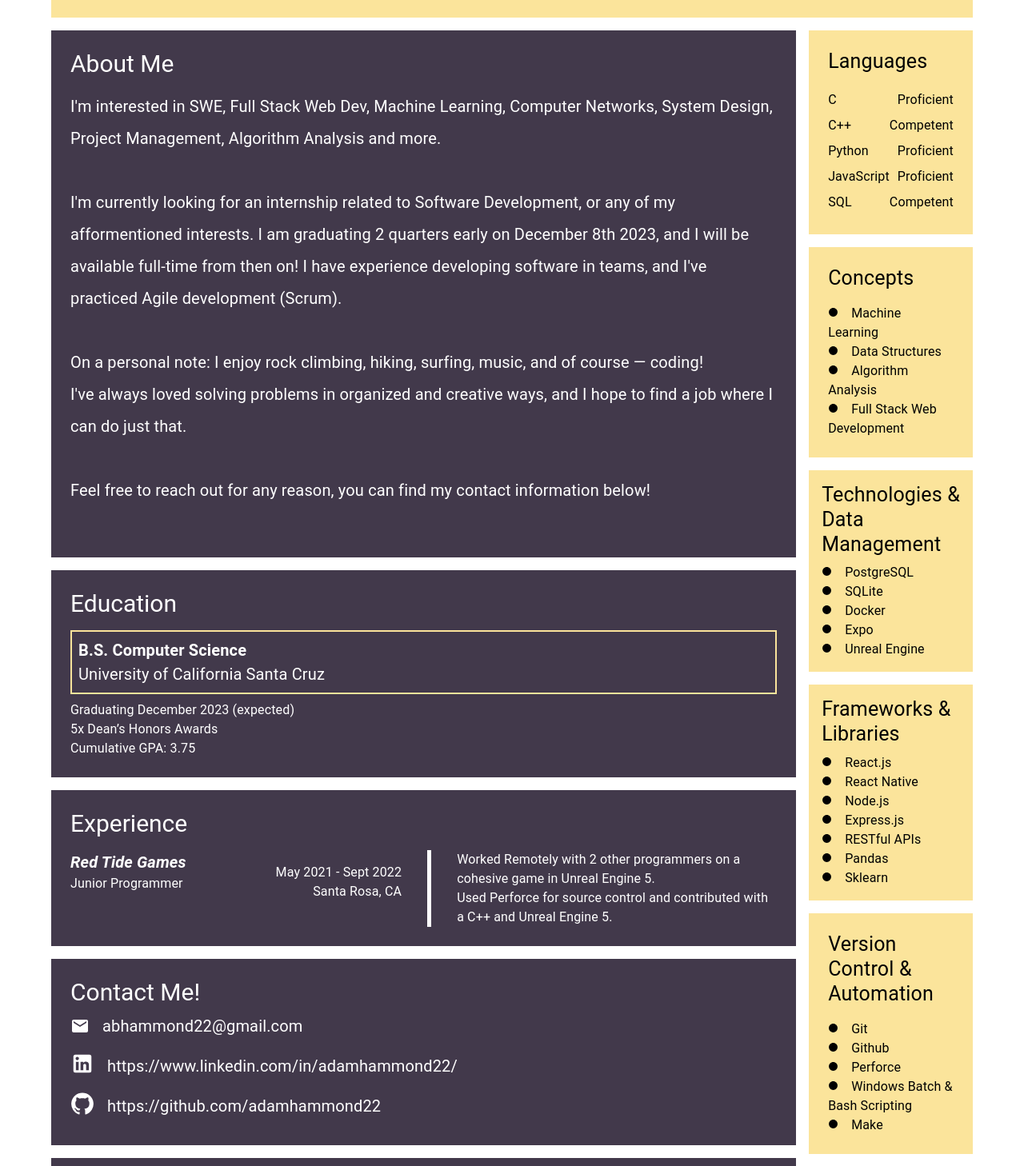
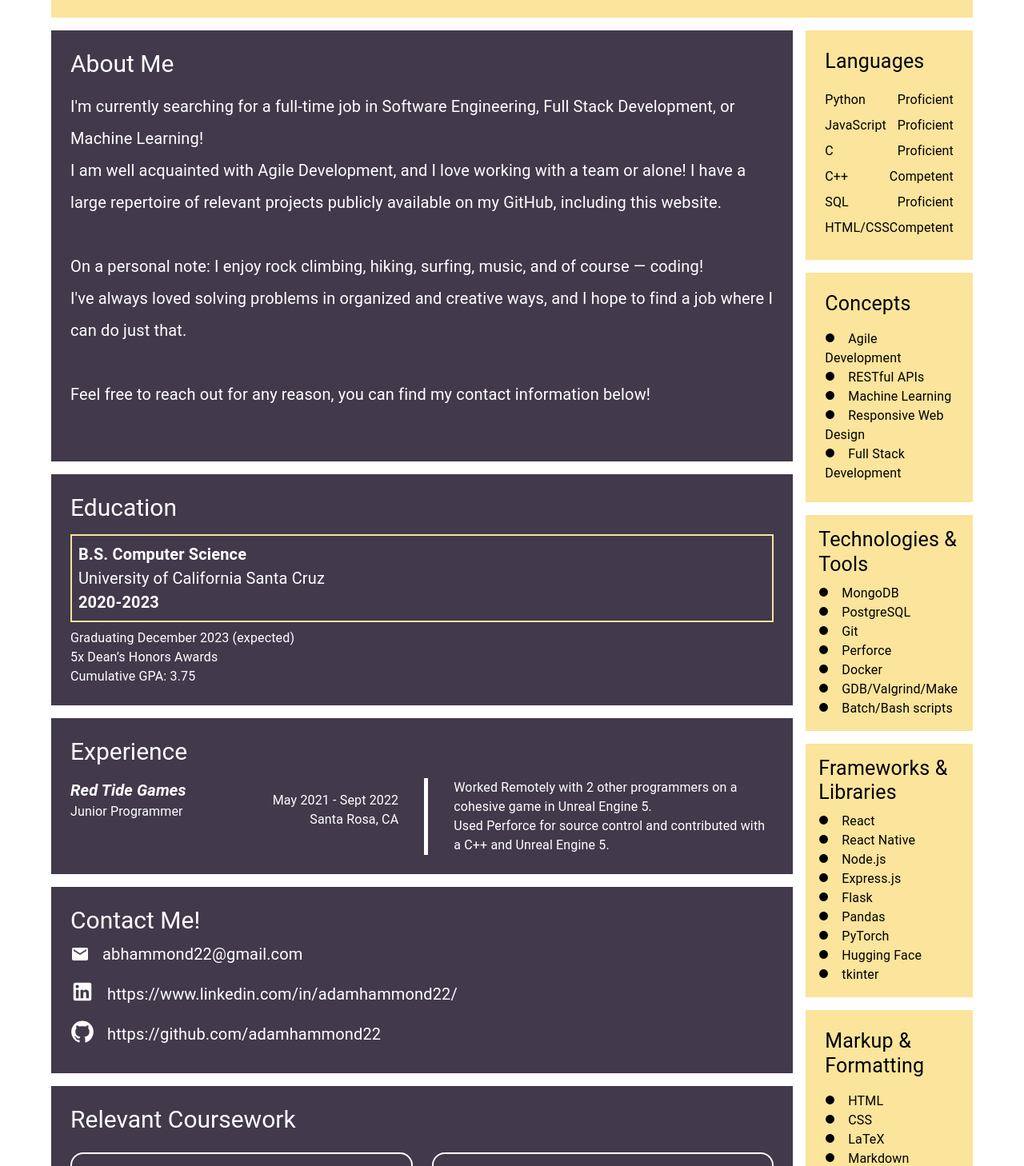
Before and after one commit to adamhammond22/React-Website, a React (Create React App) app: page /#/ in a window 1280 px wide. Shown: the part 492-1950 px from the top of the page at 80% size. Built offline with nearby package versions, Linux system fonts and the light colour scheme.

Commit message:
beginning to revise home content

```diff
--- a/src/HomeContent.jsx
+++ b/src/HomeContent.jsx
@@ -27,29 +27,25 @@ const courses = [
   'Computer Networks',
 ];
 const languagesKnown = {
+
+  'Python': 'Proficient',
+  'JavaScript': 'Proficient',
   'C': 'Proficient',
   'C++': 'Competent',
-  'Python': 'Proficient',
-  'JavaScript': 'Proficient',
-  'SQL': 'Competent',
+  'SQL': 'Proficient',
+  'HTML/CSS': 'Competent',
 }
 
-const conceptsKnown = [
-  'Machine Learning', 'Data Structures', 'Algorithm Analysis',
-  'Full Stack Web Development']
+const conceptsKnown = [ 'Agile Development',  'RESTful APIs', 'Machine Learning', 'Responsive Web Design', 'Full Stack Development']
 
-const technologiesAndDataManagament = [
-  'PostgreSQL', 'SQLite', 'Docker',
-  'Expo', 'Unreal Engine']
+const technologiesAndTools = [
+  'MongoDB', 'PostgreSQL', 'Git', 'Perforce', 'Docker', 'GDB/Valgrind/Make', 'Batch/Bash scripts'
+]
+
 
 const frameworksAndLibraries =  [
-  'React.js', 'React Native', 'Node.js',
-  'Express.js', 'RESTful APIs', 'Pandas',
-  'Sklearn']
+  'React', 'React Native', 'Node.js', 'Express.js', 'Flask', 'Pandas', 'PyTorch', 'Hugging Face', 'tkinter']
 
-const versionControlAndAutomation = [
-  'Git', 'Github', 'Perforce',
-  'Windows Batch & Bash Scripting', 'Make']
 
 const markupAndFormatting = [
   'HTML',  'CSS', 'LaTeX',
@@ -69,11 +65,11 @@ const leftContentBoxes = () => {
         About Me
         </Typography>
         <Typography variant = "p3" sx={{lineHeight: 2}}>
-          I'm interested in SWE, Full Stack Web Dev, Machine Learning,
-          Computer Networks, System Design, Project Management, Algorithm  Analysis and more.<br/><br/>
-          I'm currently looking for an internship related to Software Development, or any of my afformentioned interests.
-          I am graduating 2 quarters early on December 8th 2023, and I will be available full-time from then on!
-          I have experience developing software in teams, and I've practiced Agile development (Scrum). <br/><br/>
+          I'm currently searching for a full-time job in Software Engineering, Full Stack Development, or Machine Learning!<br/>
+
+          I am well acquainted with Agile Development, and I love working with a team or alone!
+          I have a large repertoire of relevant projects publicly available on my GitHub, including this website.
+          <br/><br/>
           On a personal note: I enjoy rock climbing, hiking, surfing, music, and of course — coding!<br/>
           I've always loved solving problems in organized and creative ways, and I hope to find a job where I can do just that.<br/><br/>
           Feel free to reach out for any reason, you can find my contact information below!<br/><br/>
@@ -87,11 +83,14 @@ const leftContentBoxes = () => {
         Education
         </Typography>
         <Box sx = {{mt: 2}}>
-          <Box sx = {{border: 2, padding: 1, mb: 1, borderColor: 'HomeLeftPanel.light'}} >
-          <Typography variant = "p3">
-            <b>B.S. Computer Science</b><br />
-            University of California Santa Cruz<br />
-          </Typography>
+          <Box sx = {{border: 2, padding: 1, mb: 1, borderColor: 'HomeLeftPanel.light'}} justify='space-between'>
+            <Typography inline variant = "p3" align='left'>
+              <b>B.S. Computer Science</b><br />
+              University of California Santa Cruz<br />
+            </Typography>
+            <Typography inline variant = "p3" align='right'>
+              <b>2020-2023</b><br />
+            </Typography>
           </Box>
           <Typography variant = "p4">
             Graduating December 2023 (expected)<br/>
@@ -273,16 +272,16 @@ const rightContentBoxes = () => {
       </Box>
 
 
-      {/* Technologies & Data Management Box */}
+      {/* Technologies & Tools Box */}
       <Box sx = {{flexGrow:1, p: 2, mb:2}} backgroundColor = 'HomeRightPanel.main'
         color = 'HomeRightPanel.contrastText'>
-        <Typography variant = "h4" name = 'TechnologiesAndDataManagement'
+        <Typography variant = "h4" name = 'TechnologiesAndTools'
           sx = {{mb: 1}}>
-          Technologies & Data Management
+          Technologies & Tools
         </Typography>
         <Box sx = {{}}>
           <Typography variant = "p4">
-            {technologiesAndDataManagament.map((element, index)=> {
+            {technologiesAndTools.map((element, index)=> {
                 return(
                   <div key={index}>
                     <CircleIcon sx={{width:13, height:13, mr:{xs:0.5, tiny:2}}} />{element}
@@ -315,25 +314,6 @@ const rightContentBoxes = () => {
       </Box>
 
 
-      {/* Version Control & Automation Box */}
-      <Box backgroundColor = 'HomeRightPanel.main' name='SkillsBox'
-        color = 'HomeRightPanel.contrastText' sx = {{p: 3, mb: 2}}>
-        <Typography variant = "h4" name = 'VersionControlAndAutomation'
-          sx = {{mb: 1}}>
-          Version Control & Automation
-        </Typography>
-        <Box sx = {{mt: 2}}>
-          <Typography variant = "p4">
-            {versionControlAndAutomation.map((element, index)=> {
-                return(
-                  <div key={index}>
-                    <CircleIcon sx={{width:13, height:13, mr:{xs:0.5, tiny:2}}} />{element}
-                  </div>
-                )
-              })}
-          </Typography>
-        </Box>
-      </Box>
       {/* Markup & Formatting Box */}
       <Box backgroundColor = 'HomeRightPanel.main' name='SkillsBox'
         color = 'HomeRightPanel.contrastText' sx = {{p: 3, mb: 2}}>
--- a/src/routes/Home.jsx
+++ b/src/routes/Home.jsx
@@ -17,7 +17,7 @@ function Home() {
 
   return (
 
-      /* Home Content Containter */
+      /* Home Content Container */
       <Box name= 'HomeContentContainer' sx={{display: 'flex', alignItems: 'center',
         flexDirection: 'column'}}>
 
```
